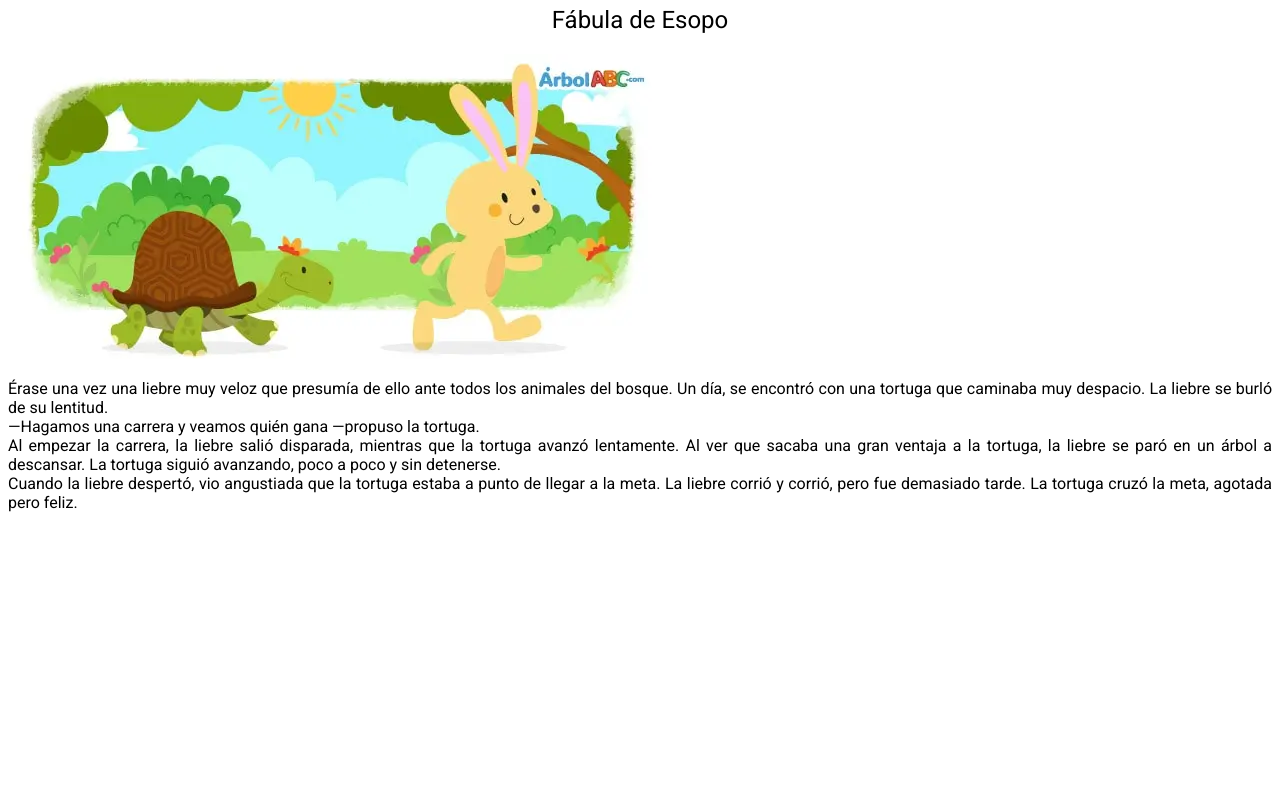
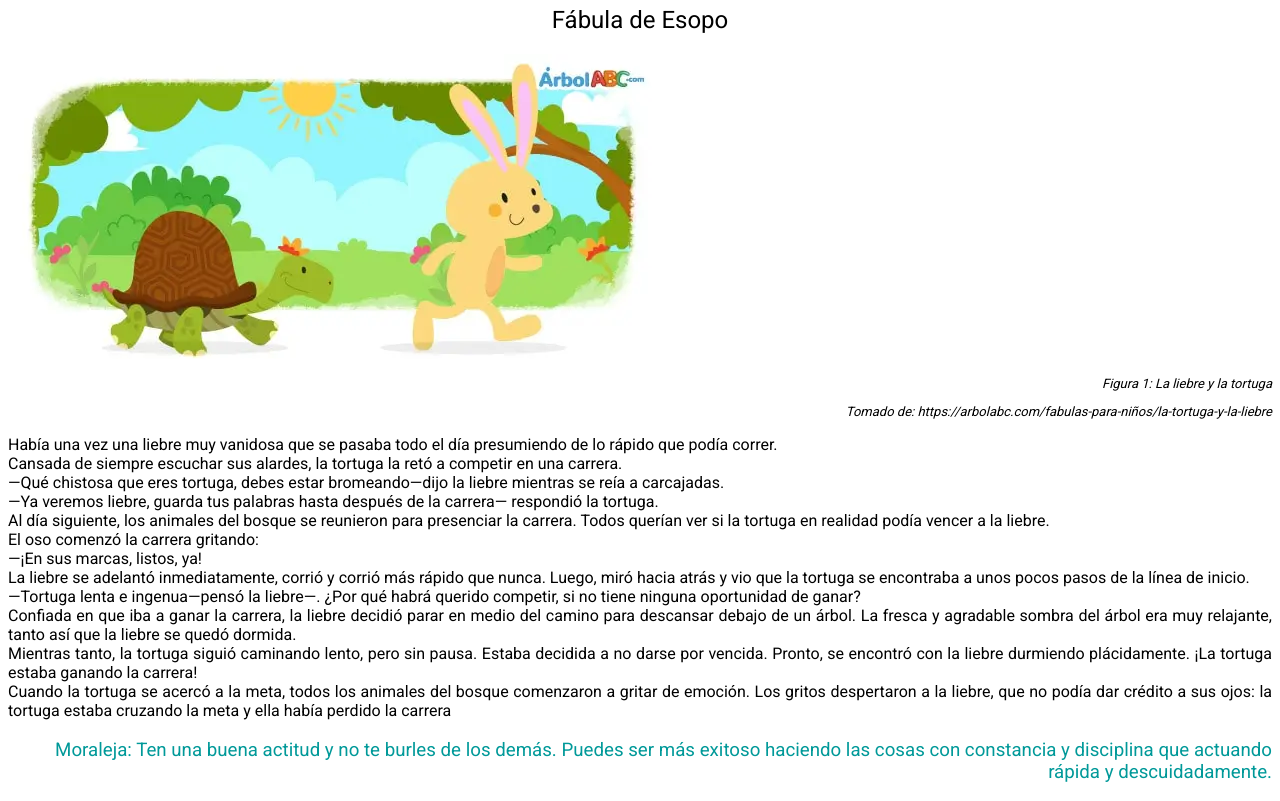
Before and after one commit to happyterMWTH/EJERCICIOS, a plain HTML site: page views/fabula.html in a window 1280 px wide. Shown: the part 75-876 px from the top of the page. Before the commit the page ends 800 px from the top, so only its background shows below. Drawn offline with Linux system fonts and the light colour scheme.

Commit message:
update css

```diff
--- a/assets/css/stylesFabula.css
+++ b/assets/css/stylesFabula.css
@@ -6,7 +6,7 @@ body{
     width: auto;
     height: 200;
 }
-h1{color: green;
+h1{color: #009999;
     font-family: 'Roboto', sans-serif;
     font-weight: 200;
     text-align: center;
@@ -16,9 +16,19 @@ h2{color: black;
     font-weight: 200;
     text-align: center;
 }
+h3{color: #009999;
+    font-family: 'Roboto', sans-serif;
+    font-weight: 200;
+    text-align: right;
+}
 p{color: black;
     font-family: 'Roboto', sans-serif;
     font-weight: 100;
     text-align: justify;
 }
 img{align-items: center;}
+.fuente{
+    font-size: small;
+    font-style: italic;
+    text-align: right;
+}
--- a/views/fabula.html
+++ b/views/fabula.html
@@ -11,20 +11,34 @@
         <h1>La Liebre y la Tortuga</h1>
         <h2>Fábula de Esopo</h2>
         <img src="../assets/img/liebreytortuga.jpeg">
+        <p class="fuente">Figura 1: La liebre y la tortuga</p>
+        <p class="fuente">Tomado de: https://arbolabc.com/fabulas-para-niños/la-tortuga-y-la-liebre</p>
         <p>
-            Érase una vez una liebre muy veloz que presumía de ello ante todos los animales del bosque.
-            Un día, se encontró con una tortuga que caminaba muy despacio. La liebre se burló de su lentitud.
+            Había una vez una liebre muy vanidosa que se pasaba todo el día presumiendo de lo rápido que podía correr.
             <br>
-            —Hagamos una carrera y veamos quién gana —propuso la tortuga.
+            Cansada de siempre escuchar sus alardes, la tortuga la retó a competir en una carrera.
             <br>
-            Al empezar la carrera, la liebre salió disparada, mientras que la tortuga avanzó lentamente.
-            Al ver que sacaba una gran ventaja a la tortuga, la liebre se paró en un árbol a descansar.
-            La tortuga siguió avanzando, poco a poco y sin detenerse.
+            —Qué chistosa que eres tortuga, debes estar bromeando—dijo la liebre mientras se reía a carcajadas.
             <br>
-            Cuando la liebre despertó, vio angustiada que la tortuga estaba a punto de llegar a la meta.
-            La liebre corrió y corrió, pero fue demasiado tarde.
-            La tortuga cruzó la meta, agotada pero feliz.
+            —Ya veremos liebre, guarda tus palabras hasta después de la carrera— respondió la tortuga.
+            <br>
+            Al día siguiente, los animales del bosque se reunieron para presenciar la carrera. Todos querían ver si la tortuga en realidad podía vencer a la liebre.
+            <br>
+            El oso comenzó la carrera gritando:
+            <br>
+            —¡En sus marcas, listos, ya!
+            <br>
+            La liebre se adelantó inmediatamente, corrió y corrió más rápido que nunca. Luego, miró hacia atrás y vio que la tortuga se encontraba a unos pocos pasos de la línea de inicio.
+            <br>
+            —Tortuga lenta e ingenua—pensó la liebre—. ¿Por qué habrá querido competir, si no tiene ninguna oportunidad de ganar?
+            <br>
+            Confiada en que iba a ganar la carrera, la liebre decidió parar en medio del camino para descansar debajo de un árbol. La fresca y agradable sombra del árbol era muy relajante, tanto así que la liebre se quedó dormida.
+            <br>
+            Mientras tanto, la tortuga siguió caminando lento, pero sin pausa. Estaba decidida a no darse por vencida. Pronto, se encontró con la liebre durmiendo plácidamente. ¡La tortuga estaba ganando la carrera!
+            <br>
+            Cuando la tortuga se acercó a la meta, todos los animales del bosque comenzaron a gritar de emoción. Los gritos despertaron a la liebre, que no podía dar crédito a sus ojos: la tortuga estaba cruzando la meta y ella había perdido la carrera
 
         </p>
+        <h3>Moraleja: Ten una buena actitud y no te burles de los demás. Puedes ser más exitoso haciendo las cosas con constancia y disciplina que actuando rápida y descuidadamente.</h3>
     </body>
 </html>
```
